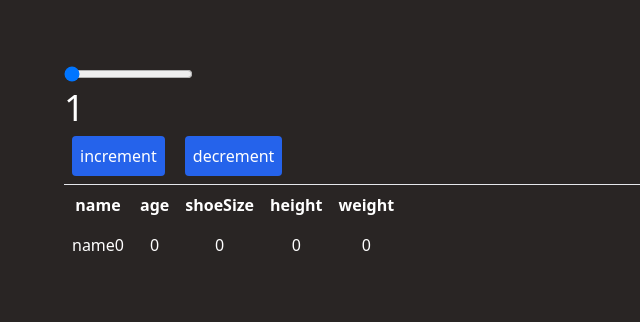
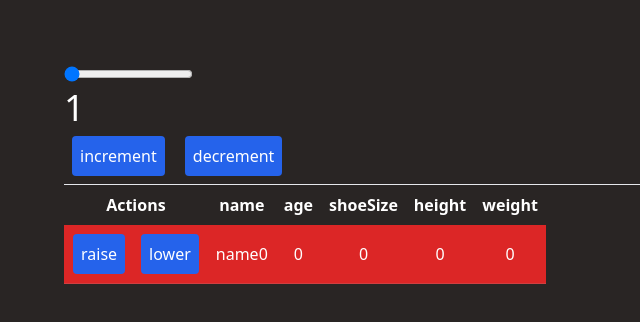
Before and after one commit to jjbenson85/jamais, a website built with Vite: page index.html in a window 1280 px wide. Shown: the whole page, without its empty margins (0-640 px from the left). Built offline with nearby package versions, Linux system fonts and the light colour scheme.

Commit message:
Refactor table layout and add raise/lower functionality

```diff
--- a/index.html
+++ b/index.html
@@ -34,11 +34,23 @@
         <thead>
           <tr>
             <th  :data-for="[index, column] in columns" :data-text="column" :data-key="column"  class="p-2 text-center"></th>
+            <th class="p-2 text-center" colspan="1">Actions</th>
           </tr>
         </thead>
         <tbody>
-          <tr :data-for="[index, item] in items.get()" :data-key="item.name">
-            <td :data-for="[index, column] in columns" :data-text="item[column]" :data-key="column" class="p-2 text-center"></td>
+          <tr
+            :data-for="[index, item] in items.get()"
+            :data-key="item.name"
+            :class="[item.class,{'bg-green-500': index === 0, 'bg-red-600': index === items.get().length-1}]"
+            class="border-b border-gray-400/20"
+          >
+            <td  :data-for="[index, column] in columns" :data-text="item[column]" :data-key="column" class="p-2 text-center" ></td>
+            <td>
+              <div class="flex">
+                <button @click="raise(index)" class="px-2 py-2 m-2 rounded bg-blue-600 hover:bg-blue-800 transition">raise</button>
+                <button @click="lower(index)" class="px-2 py-2 m-2 rounded bg-blue-600 hover:bg-blue-800 transition">lower</button>
+              </div>
+            </td>
           </tr>
         </tbody>
       </table>
--- a/src/jamais.ts
+++ b/src/jamais.ts
@@ -3,6 +3,7 @@ export {
   signal,
   isSignal,
   computed,
+  computedSync,
   createEffect,
   createPostEffect,
   createSyncEffect,
--- a/src/main.ts
+++ b/src/main.ts
@@ -46,15 +46,51 @@ const allItems = Array.from({ length: 1000 }, (_, i) => ({
   shoeSize: i,
   height: i,
   weight: i,
+  class: "",
+  // [
+  //   "bg-red-500/20",
+  //   "bg-green-500/20",
+  //   "bg-blue-500/20",
+  //   "bg-orange-500/20",
+  // ][Math.round(Math.random() * 3)],
 }));
 const items = computedSync(() => {
   return allItems.slice(0, Math.abs(count.get()));
 }, "items computedSync");
+
+// const items = signal(allItems.slice(0, 20));
+
+function arrayMove<T>(arr: T[], fromIndex: number, toIndex: number) {
+  if (toIndex < 0) return arr;
+  if (toIndex >= arr.length) return arr;
+
+  const copy = arr.slice();
+  const element = copy[fromIndex];
+  copy.splice(fromIndex, 1);
+  copy.splice(toIndex, 0, element);
+  return copy;
+}
+
+const raise = (i: string) => {
+  const index = parseInt(i);
+  const itms = items.get();
+  items.set(arrayMove(itms, index, index - 1));
+};
+
+const lower = (i: string) => {
+  const index = parseInt(i);
+  const itms = items.get();
+  const newItems = arrayMove(itms, index, index + 1);
+  items.set(newItems);
+};
+
 console.time();
 setup(
   {
     columns,
     items,
+    raise,
+    lower,
     // caseValue,
     // aFunction,
     // showIf,
--- a/src/setup.ts
+++ b/src/setup.ts
@@ -106,8 +106,14 @@ export function setup(
       mergedScopeMap.delete(el);
       continue;
     }
+
     const elementScope = mergedScopeMap.get(el) ?? {};
-    attrLoop: for (const attr of el.attributes) {
+    for (const attr of el.attributes) {
+      if (!el.parentElement) {
+        mergedScopeMap.delete(el);
+        el.remove();
+        break;
+      }
       // DIRECTIVES
       for (const directive of directives) {
         if (!directive.matcher(attr)) continue;
@@ -118,9 +124,7 @@ export function setup(
           elementScope,
         );
         effect && createEffect(effect, directive.name);
-        // attr matched in this directive, so skip the other directives
-        // Maybe use break?
-        continue attrLoop;
+        break;
       }
     }
   }
```
Also changed, not shown: todo.md (+8 -3 lines).
